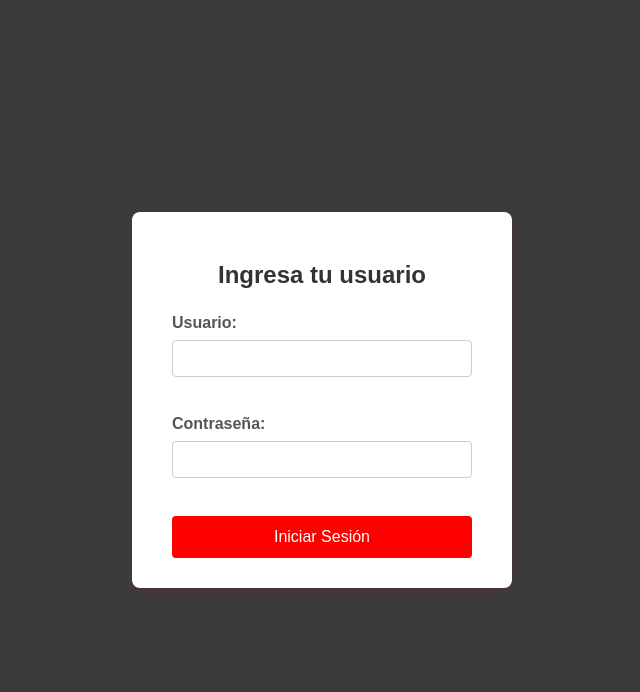
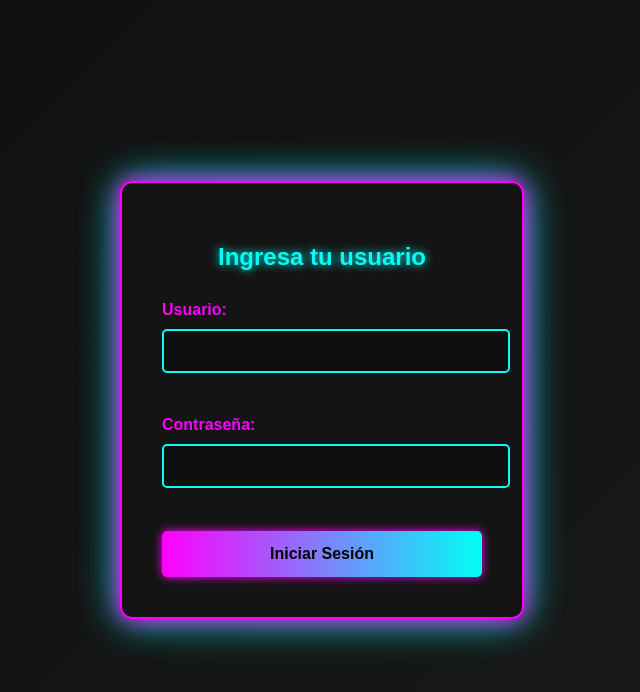
Before and after one commit to J4vi21/Formularios, a plain HTML site: page index.html in a window 1280 px wide. Shown: the whole page, without its empty margins (318-958 px from the left). Drawn offline with Linux system fonts and the light colour scheme.

Commit message:
Update style.css

```diff
--- a/style.css
+++ b/style.css
@@ -1,63 +1,78 @@
-/* Estilos generales y del cuerpo */
+/* Estilo general */
         body {
-    font-family: Arial, sans-serif;
-    background-color: #3b3b3b; /* Fondo gris claro */
+            margin: 0;
+            padding: 0;
+            height: 100vh;
+            background: linear-gradient(135deg, #0f0f0f, #1a1a1a); /* Fondo oscuro degradado */
+            font-family: 'Orbitron', sans-serif;
             display: flex;
-    justify-content: center; /* Centra horizontalmente */
-    align-items: center; /* Centra verticalmente */
-    height: 100vh; /* Ocupa toda la altura de la ventana */
-    margin: 0;
+            justify-content: center;
+            align-items: center;
+            color: #00fff7;
         }
 
-/* Contenedor principal del formulario */
+        /* Contenedor del formulario */
         .formulario {
-    background-color: #ffffff; /* Fondo blanco para la caja del formulario */
-    padding: 30px 40px;
-    border-radius: 8px; /* Esquinas redondeadas */
-    box-shadow: 0 4px 10px rgba(255, 0, 0, 0.1); /* Sombra suave */
-    width: 300px;
+            background-color: rgba(20, 20, 20, 0.9);
+            border: 2px solid #ff00ff;
+            box-shadow: 0 0 20px #ff00ff, 0 0 40px #00fff7;
+            border-radius: 12px;
+            padding: 40px;
+            width: 320px;
         }
 
-/* Título */
         h2 {
             text-align: center;
-    color: #333;
-    margin-bottom: 25px;
+            margin-bottom: 30px;
+            color: #00fff7;
+            text-shadow: 0 0 10px #00fff7;
         }
 
-/* Estilos de las etiquetas (labels) */
         label {
-    display: block; /* Ocupa su propia línea */
-    margin-bottom: 8px;
-    color: #555;
+            display: block;
+            margin-bottom: 10px;
             font-weight: bold;
+            color: #ff00ff;
         }
 
-/* Estilos de los campos de entrada (inputs) */
         input[type="text"],
         input[type="password"] {
             width: 100%;
-    padding: 10px;
-    margin-bottom: 20px; /* Espacio después del campo */
-    border: 1px solid #ccc;
-    border-radius: 4px;
-    box-sizing: border-box; /* Asegura que el padding no afecte el ancho total */
+            padding: 12px;
+            margin-bottom: 25px;
+            background-color: #0f0f0f;
+            border: 2px solid #00fff7;
+            border-radius: 5px;
+            color: #00fff7;
+            font-size: 14px;
+            outline: none;
+            transition: 0.3s;
         }
 
-/* Estilo del botón de envío */
+        input[type="text"]:focus,
+        input[type="password"]:focus {
+            border-color: #ff00ff;
+            box-shadow: 0 0 10px #ff00ff;
+        }
+
         input[type="submit"] {
             width: 100%;
-    background-color: #ff0000; /* Color azul primario */
-    color: white;
-    padding: 12px;
+            padding: 14px;
             border: none;
-    border-radius: 4px;
+            border-radius: 5px;
+            background: linear-gradient(90deg, #ff00ff, #00fff7);
+            color: black;
+            font-weight: bold;
+            font-size: 16px;
             cursor: pointer;
-    font-size: 16px;
-    transition: background-color 0.3s ease; /* Transición suave al pasar el ratón */
+            transition: transform 0.2s ease-in-out;
+            box-shadow: 0 0 10px #ff00ff;
         }
 
-/* Efecto hover (al pasar el ratón) en el botón */
         input[type="submit"]:hover {
-    background-color: #0056b3; /* Azul más oscuro */
+            transform: scale(1.05);
+            box-shadow: 0 0 20px #00fff7;
         }
+
+        /* Fuente cyberpunk externa (opcional) */
+        @import url('https://fonts.googleapis.com/css2?family=Orbitron:wght@500&display=swap');
```
Lines whose indentation alone changed are shown as unchanged.
